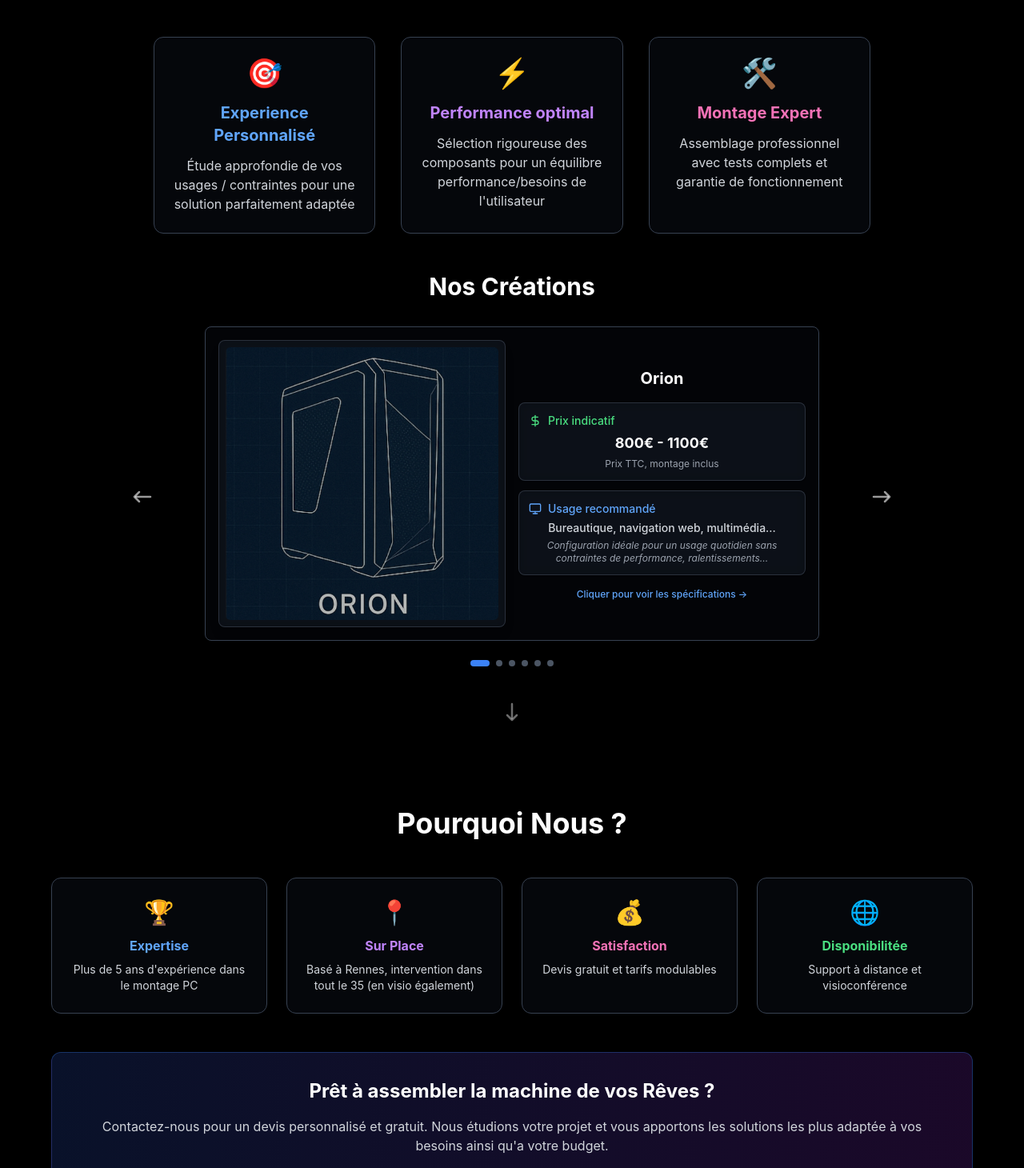
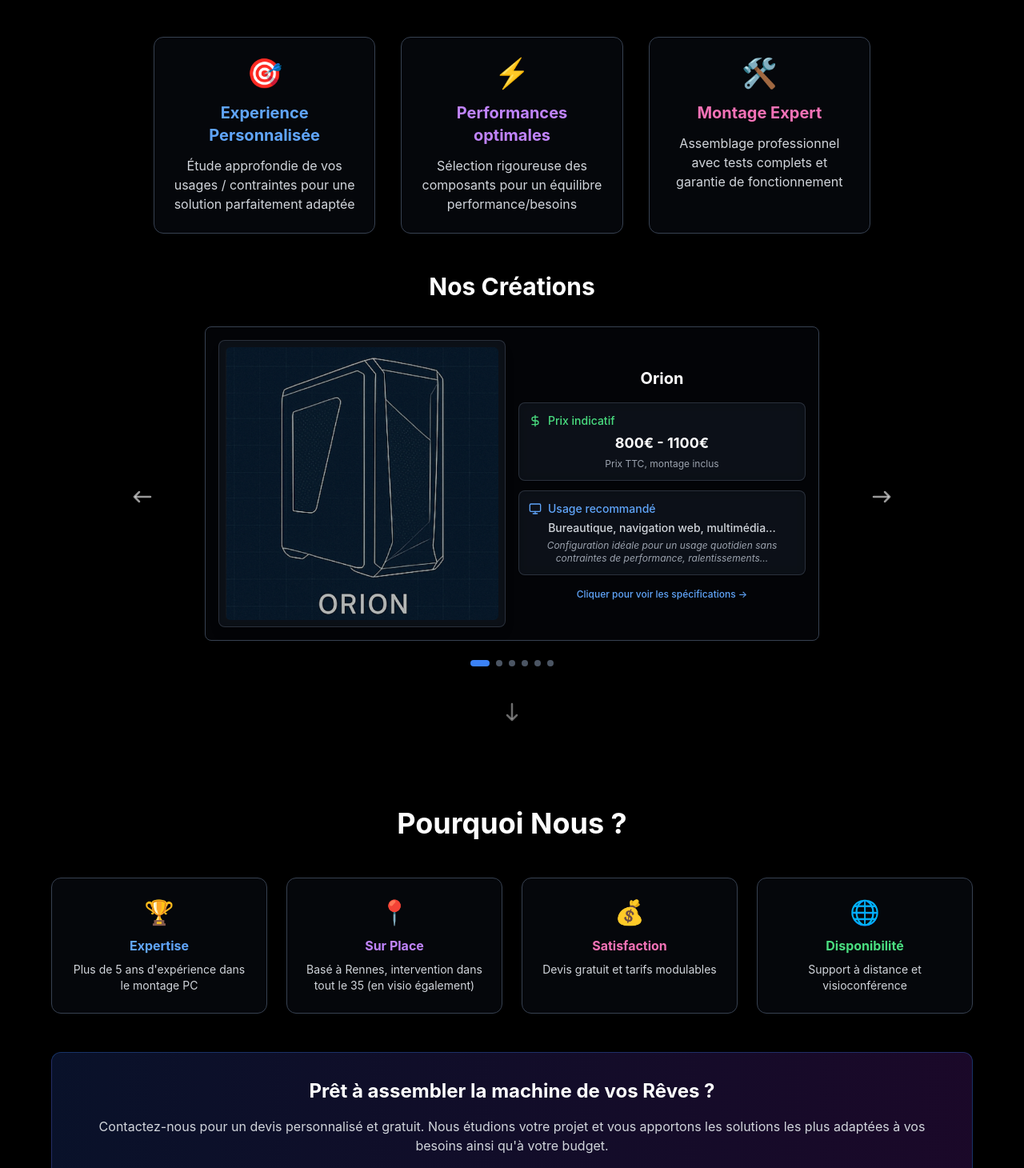
Before and after one commit to constellationsbuilding/constellationsBuildingV4, a React (Vite) app: page / in a window 1280 px wide. Shown: the part 1730-3190 px from the top of the page at 80% size. Built offline with nearby package versions, Linux system fonts and the light colour scheme.

Commit message:
Update HomePage.tsx

```diff
--- a/src/pages/HomePage.tsx
+++ b/src/pages/HomePage.tsx
@@ -633,7 +633,7 @@ const HomePage = () => {
                 viewport={{ once: true }}
               >
                 <div className="text-4xl mb-4">🎯</div>
-                <h3 className="text-xl font-bold text-blue-400 mb-3">Experience Personnalisé</h3>
+                <h3 className="text-xl font-bold text-blue-400 mb-3">Experience Personnalisée</h3>
                 <p className="text-gray-300">Étude approfondie de vos usages / contraintes pour une solution parfaitement adaptée</p>
               </motion.div>
 
@@ -645,8 +645,8 @@ const HomePage = () => {
                 viewport={{ once: true }}
               >
                 <div className="text-4xl mb-4">⚡</div>
-                <h3 className="text-xl font-bold text-purple-400 mb-3">Performance optimal</h3>
-                <p className="text-gray-300">Sélection rigoureuse des composants pour un équilibre performance/besoins de l'utilisateur</p>
+                <h3 className="text-xl font-bold text-purple-400 mb-3">Performances optimales</h3>
+                <p className="text-gray-300">Sélection rigoureuse des composants pour un équilibre performance/besoins</p>
               </motion.div>
 
               <motion.div
@@ -989,7 +989,7 @@ const HomePage = () => {
                 viewport={{ once: true }}
               >
                 <div className="text-3xl mb-3">🌐</div>
-                <h3 className="font-bold text-green-400 mb-2">Disponibilitée</h3>
+                <h3 className="font-bold text-green-400 mb-2">Disponibilité</h3>
                 <p className="text-gray-300 text-sm">Support à distance et visioconférence</p>
               </motion.div>
             </div>
@@ -1003,7 +1003,7 @@ const HomePage = () => {
             >
               <h3 className="text-2xl font-bold text-white mb-4">Prêt à assembler la machine de vos Rêves ?</h3>
               <p className="text-gray-300 mb-6">
-                Contactez-nous pour un devis personnalisé et gratuit. Nous étudions votre projet et vous apportons les solutions les plus adaptée à vos besoins ainsi qu'a votre budget.
+                Contactez-nous pour un devis personnalisé et gratuit. Nous étudions votre projet et vous apportons les solutions les plus adaptées à vos besoins ainsi qu'à votre budget.
               </p>
 
               <div className="flex flex-col sm:flex-row gap-4 justify-center">
```
